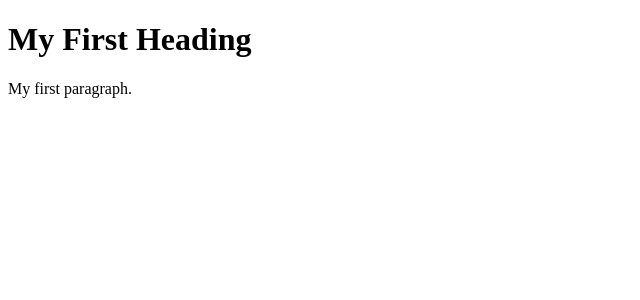
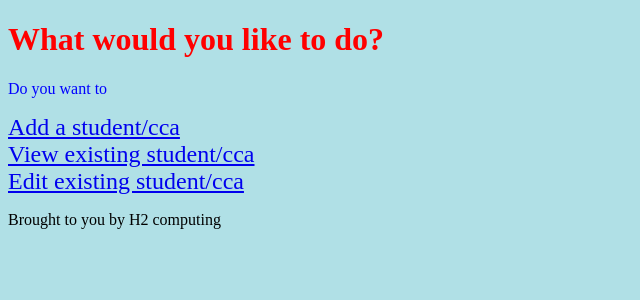
Before and after one commit to KanOnnKit/TOKCapstoneProject, a Python web app: template templates/index.html in a window 1280 px wide. Shown: the top 300 px of the page, without its empty margins (0-640 px from the left). Run offline with Jinja, Linux system fonts and the light colour scheme; the template is opened without the code that fills it, so the values that code supplies are empty.

Commit message:
Tohqizhanghomeworkfolder (#14)
* made changes to index.html, edit.html, add.html

* added basic jinjja to add.html

* added confirm.html and basic jinjja to add.html

* added basic forms to add.html, namely cca and activity forms for cca name and activity name respectively

```diff
--- a/templates/edit.html
+++ b/templates/edit.html
@@ -1,6 +1,7 @@
 <!DOCTYPE html>
 <html>
 <head>
+    <title>NYJC CCA Manager</title>
 </head>
 
 <body>
--- a/templates/index.html
+++ b/templates/index.html
@@ -1,18 +1,32 @@
 <!DOCTYPE html>
 <html>
 <head>
-    <title>NYJC CCA Manager Home Page</title>
+    <title>NYJC CCA Manager</title>
     <style>
-        body {background-color: powerderblue;}
-        h1 {colour: red;}
-        p {colour: blue;}
+        .options{
+            font-size: 150%
+        }
+        body {background-color: powderblue;}
+        h1 {color: red;}
+        p {color: blue;}
     </style>
 </head>
 
 <body>
+    <h1>What would you like to do?</h1>
+    <p>Do you want to <br />
+    <div class='options'>
+    <a href="/add">Add a student/cca</a><br />
+    <a href="/view">View existing student/cca</a><br />
+    <a href="/edit">Edit existing student/cca</a><br />
+    </div>
+    </p>
 
-<h1>My First Heading</h1>
-<p>My first paragraph.</p>
+
+<div id='brought2u'>
+Brought to you by
+    H2 computing
+</div>
 
 </body>
 </html>
--- /dev/null
+++ b/templates/webapp.css
@@ -0,0 +1,4 @@
+.pagetitle {
+    font-family: verdana;
+    font-size: 20px;
+}
```
Also changed, not shown: templates/add.html (+57 -2 lines), templates/view.html (+7 -1 lines), templates/confirm.html (added).
